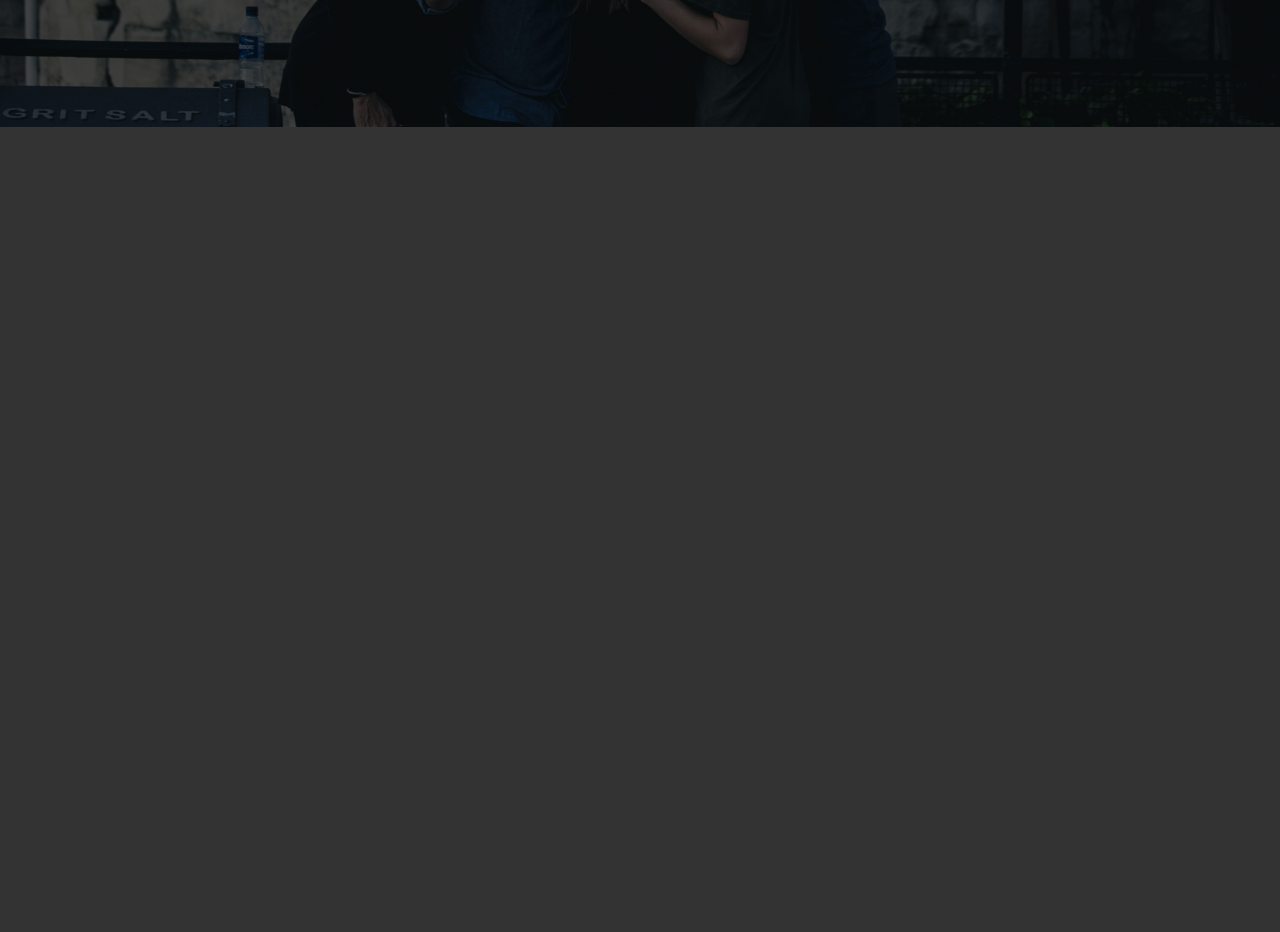
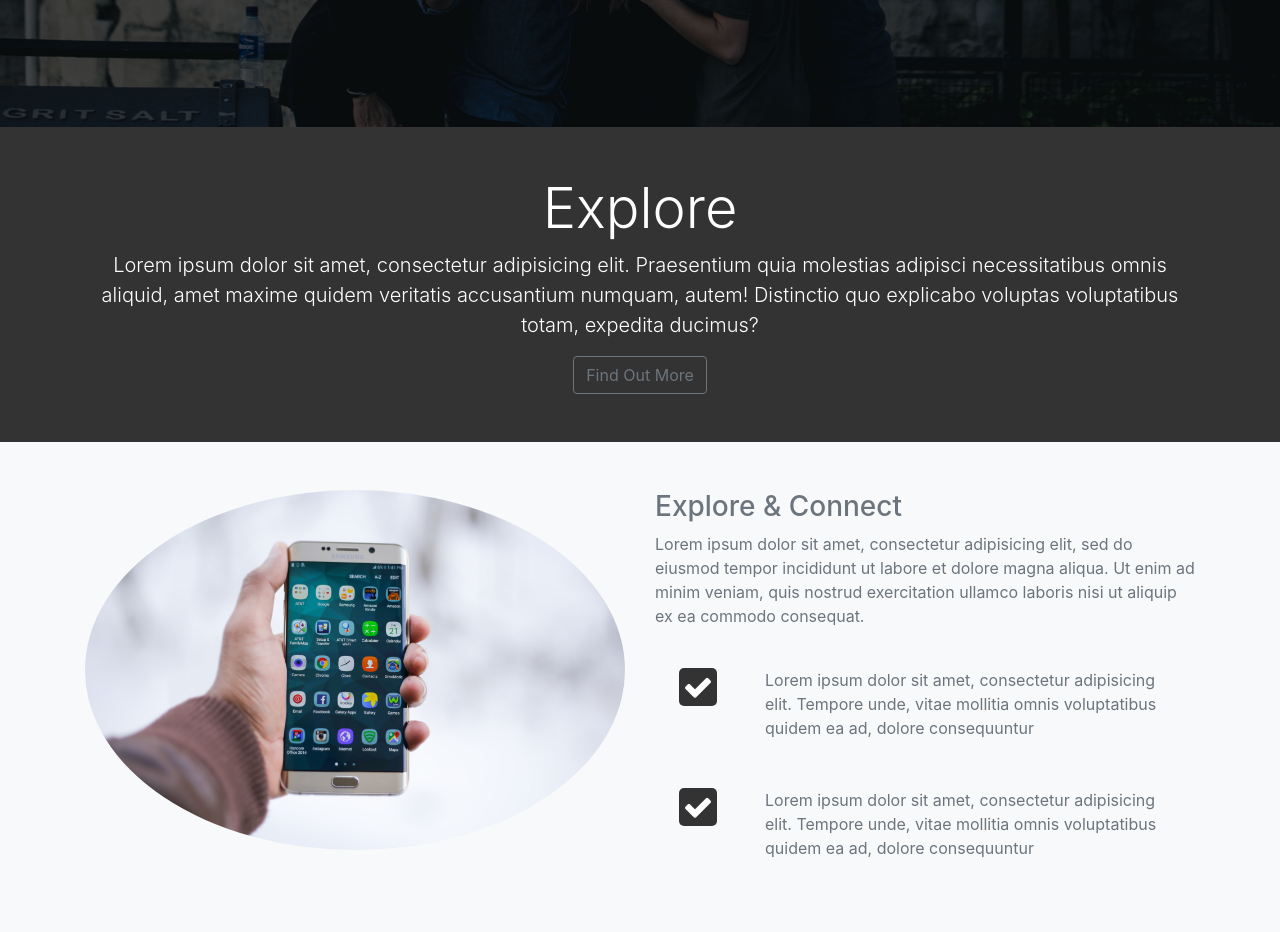
Before and after one commit to JamesBlocker/bootcamp-course, a website: page looplab/src/index.html in a window 1280 px wide. Shown: the part 573-1505 px from the top of the page. Before the commit the page ends 800 px from the top, so only its background shows below. Drawn offline with Linux system fonts and the light colour scheme.

Commit message:
build out explore section

```diff
--- a/looplab/src/index.html
+++ b/looplab/src/index.html
@@ -101,6 +101,52 @@
             </div>
         </header>
 
+        <!--  Explore Head  -->
+        <section id="explore-head-section">
+            <div class="container">
+                <div class="row">
+                    <div class="col text-center">
+                        <div class="py-5">
+                            <h1 class="display-4">Explore</h1>
+                            <p class="lead">Lorem ipsum dolor sit amet, consectetur adipisicing elit. Praesentium quia molestias adipisci necessitatibus omnis aliquid, amet maxime quidem veritatis accusantium numquam, autem! Distinctio quo explicabo voluptas voluptatibus totam, expedita ducimus?</p>
+                            <a href="#" class="btn btn-outline-secondary">Find Out More</a>
+                        </div>
+                    </div>
+                </div>
+            </div>
+        </section>
+
+        <!-- Explore Section -->
+        <section id="explore-section" class="bg-light text-muted py-5">
+            <div class="container">
+                <div class="row">
+                    <div class="col-md-6">
+                        <img src="img/explore-section1.jpg" alt="phone" class="img-fluid mb-3 rounded-circle">
+                    </div>
+                    <div class="col-md-6">
+                        <h3>Explore & Connect</h3>
+                        <p>Lorem ipsum dolor sit amet, consectetur adipisicing elit, sed do eiusmod tempor incididunt ut labore et dolore magna aliqua. Ut enim ad minim veniam, quis nostrud exercitation ullamco laboris nisi ut aliquip ex ea commodo consequat.</p>
+                        <div class="d-flex flex-row">
+                            <div class="p-4 align-self-start">
+                                <i class="fa fa-check"></i>
+                            </div>
+                            <div class="p-4 align-self-end">
+                                Lorem ipsum dolor sit amet, consectetur adipisicing elit. Tempore unde, vitae mollitia omnis voluptatibus quidem ea ad, dolore consequuntur
+                            </div>
+                        </div>
+                        <div class="d-flex flex-row">
+                            <div class="p-4 align-self-start">
+                                <i class="fa fa-check"></i>
+                            </div>
+                            <div class="p-4 align-self-end">
+                                Lorem ipsum dolor sit amet, consectetur adipisicing elit. Tempore unde, vitae mollitia omnis voluptatibus quidem ea ad, dolore consequuntur
+                            </div>
+                        </div>
+                    </div>
+                </div>
+            </div>
+        </section>
+
         <script src="js/jquery.min.js"></script>
         <script src="js/jquery.min.js"></script>
         <script src="js/bootstrap.min.js"></script>
--- a/looplab/src/scss/style.scss
+++ b/looplab/src/scss/style.scss
@@ -2,7 +2,7 @@
 $font-color:#fff;
 $primary-color:#008ed6;
 $dark-overlay: rgba(0,0,0,0.7);
-$font-size: 30px;
+$icon-size: 30px;
 
 body{
     background:$bg-color;
@@ -42,6 +42,16 @@
         background:#fff;
         padding:4px;
         border-radius:5px;
-        font-size:$font-size;
+        font-size:$icon-size;
     }
 }
+
+#explore-section {
+    .fa{
+        color:#fff;
+        background: #333;
+        padding: 4px;
+        border-radius: 5px;
+        font-size: $icon-size;
+    }
+}
```
Also changed, not shown: looplab/src/css/style.css, looplab/src/img/explore-section1.jpg (added).
